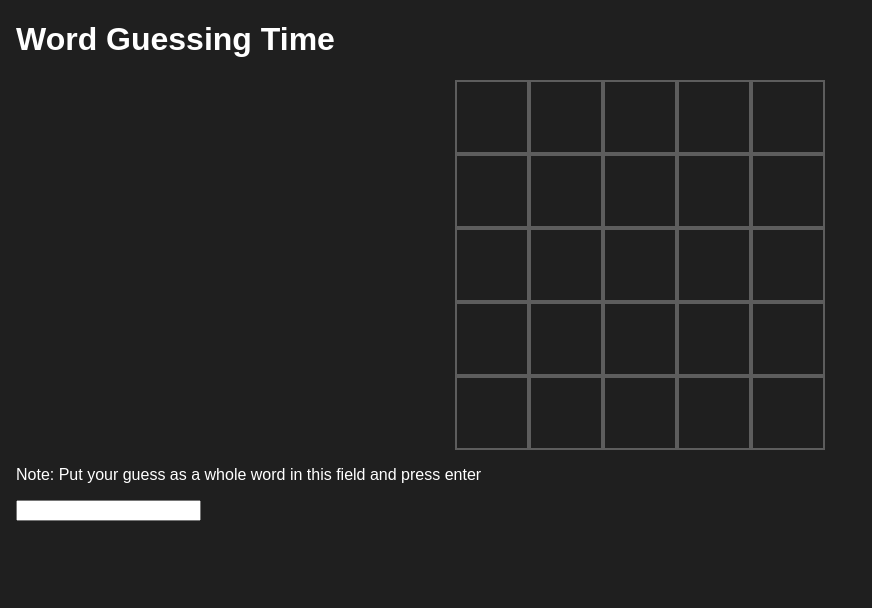
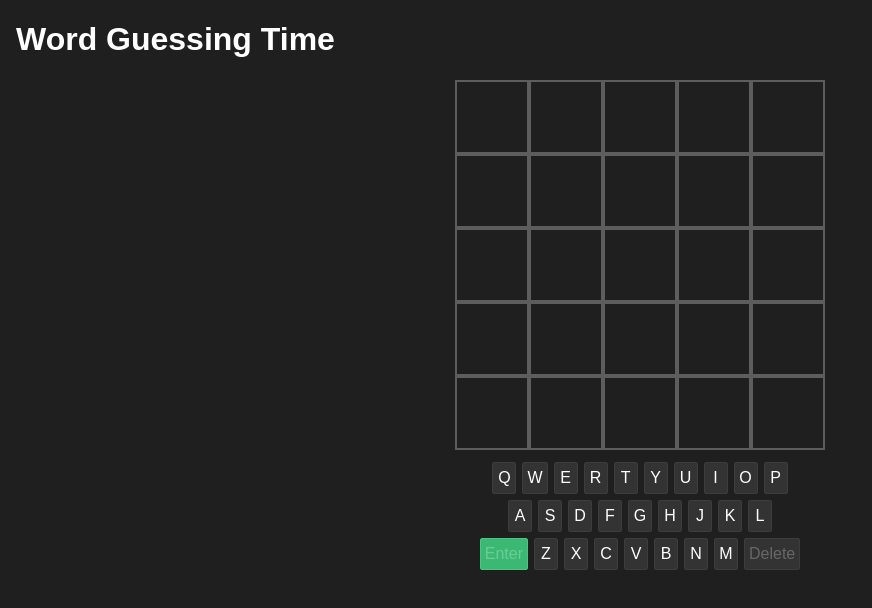
Before and after one commit to tyran0/wrdgssngtm, a Vue app: page / in a window 1280 px wide. Shown: the top 608 px of the page, without its empty margins (0-872 px from the left). Built offline with nearby package versions, Linux system fonts and the light colour scheme.

Commit message:
feat: add virtual keyboard component

```diff
--- a/src/GuessGrid.vue
+++ b/src/GuessGrid.vue
@@ -2,6 +2,7 @@
 import { ref } from "vue";
 
 import GuessRow from "./GuessRow.vue";
+import Keyboard from "./Keyboard.vue";
 
 /**
  * @typedef Props
@@ -34,13 +35,7 @@ const rows = ref(
 	}))
 );
 
-/**
-@param {Event} e
- */
-const handleChange = (e) => {
-	/** @type {HTMLInputElement} */
-	const input = e.currentTarget;
-	const value = input.value.toUpperCase();
+const handleSubmit = (value) => {
 	const cells = rows.value[pos.value].cells;
 
 	let hits = 0;
@@ -73,17 +68,7 @@ const handleChange = (e) => {
 		return { key, isInWord, isPosHit };
 	});
 
-	input.value = "";
-
 	rows.value[pos.value].isSubmitted = true;
-
-	if (pos.value === props.attempts - 1) {
-		model.value = true;
-
-		emit("fail");
-
-		return;
-	}
 
 	pos.value++;
 
@@ -91,7 +76,27 @@ const handleChange = (e) => {
 		model.value = true;
 
 		emit("pass", pos.value);
+
+		return;
 	}
+
+	if (pos.value === props.attempts) {
+		model.value = true;
+
+		emit("fail");
+	}
+};
+
+const handleRemove = (i) => {
+	const cells = rows.value[pos.value].cells;
+
+	cells[i].key = "";
+};
+
+const handleInsert = (i, key) => {
+	const cells = rows.value[pos.value].cells;
+
+	cells[i].key = key;
 };
 </script>
 
@@ -105,12 +110,10 @@ const handleChange = (e) => {
 		/>
 	</article>
 
-	<p>Note: Put your guess as a whole word in this field and press enter</p>
-	<div>
-		<input
-			type="text"
-			:maxlength="props.secret.length"
-			@change="handleChange"
-		/>
-	</div>
+	<Keyboard
+		:maxlength="props.secret.length"
+		@submit="handleSubmit"
+		@insert="handleInsert"
+		@remove="handleRemove"
+	/>
 </template>
--- /dev/null
+++ b/src/Keyboard.vue
@@ -0,0 +1,179 @@
+<script setup>
+import { ref, computed } from "vue";
+
+/**
+ * @typedef Props
+ * @prop {number | undefined} maxlength
+ * @prop {(value: string) => void} onSubmit
+ * @prop {(pos: number, key: string) => void} onInsert
+ * @prop {(pos: number) => void} onRemove
+ */
+
+/**
+ * @typedef Cell
+ * @prop {string} key
+ * @prop {"submit" | "insert" | "remove"} action
+ */
+
+/** @type {Props} */
+const props = defineProps({ maxlength: Number });
+const emit = defineEmits(["submit", "insert", "remove"]);
+
+/** @type {import("vue").Ref<Cell[][]>> */
+const rows = ref([
+	[
+		{ key: "Q", action: "insert" },
+		{ key: "W", action: "insert" },
+		{ key: "E", action: "insert" },
+		{ key: "R", action: "insert" },
+		{ key: "T", action: "insert" },
+		{ key: "Y", action: "insert" },
+		{ key: "U", action: "insert" },
+		{ key: "I", action: "insert" },
+		{ key: "O", action: "insert" },
+		{ key: "P", action: "insert" },
+	],
+	[
+		{ key: "A", action: "insert" },
+		{ key: "S", action: "insert" },
+		{ key: "D", action: "insert" },
+		{ key: "F", action: "insert" },
+		{ key: "G", action: "insert" },
+		{ key: "H", action: "insert" },
+		{ key: "J", action: "insert" },
+		{ key: "K", action: "insert" },
+		{ key: "L", action: "insert" },
+	],
+	[
+		{ key: "Enter", action: "submit" },
+		{ key: "Z", action: "insert" },
+		{ key: "X", action: "insert" },
+		{ key: "C", action: "insert" },
+		{ key: "V", action: "insert" },
+		{ key: "B", action: "insert" },
+		{ key: "N", action: "insert" },
+		{ key: "M", action: "insert" },
+		{ key: "Delete", action: "remove" },
+	],
+]);
+
+const buf = ref("");
+const pos = ref(0);
+
+const isBufEmpty = computed(() => pos.value === 0);
+
+const isEndOfLine = computed(() => {
+	if (props.maxlength === undefined) return false;
+
+	return pos.value === props.maxlength;
+});
+
+const isSubmitDisabled = computed(() => {
+	if (isBufEmpty.value) return true;
+	if (props.maxlength === undefined) return false;
+
+	return !isEndOfLine.value;
+});
+
+/**
+ * @param {Cell} cell
+ */
+const getCellClass = (cell) => {
+	switch (cell.action) {
+		case "submit":
+			return `cell accent ${isSubmitDisabled.value ? "is-disabled" : ""}`;
+		case "remove":
+			return `cell ${isBufEmpty.value ? "is-disabled" : ""}`;
+		default:
+			return "cell";
+	}
+};
+
+/**
+ * @param {Cell} cell
+ */
+const handleCellClick = (cell) => {
+	if (cell.action === "remove" && isBufEmpty.value) return;
+
+	if (cell.action === "remove") {
+		pos.value--;
+		buf.value = buf.value.substring(0, pos.value);
+
+		emit("remove", pos.value);
+
+		return;
+	}
+
+	if (cell.action === "insert" && isEndOfLine.value) return;
+
+	if (cell.action === "insert") {
+		emit("insert", pos.value, cell.key);
+
+		buf.value += cell.key;
+		pos.value++;
+
+		return;
+	}
+
+	if (isSubmitDisabled.value) return;
+
+	emit("submit", buf.value);
+
+	buf.value = "";
+	pos.value = 0;
+};
+</script>
+
+<template>
+	<div class="container">
+		<div v-for="(row, i) in rows" :key="i" class="row">
+			<div
+				v-for="cell in row"
+				:key="cell.key"
+				:class="getCellClass(cell)"
+				@click="handleCellClick(cell)"
+			>
+				{{ cell.key }}
+			</div>
+		</div>
+	</div>
+</template>
+
+<style scoped>
+.container {
+	margin: 0.75rem 0;
+
+	display: grid;
+	justify-items: center;
+	row-gap: 0.375rem;
+}
+
+.row {
+	display: flex;
+	column-gap: 0.375rem;
+}
+
+.cell {
+	min-width: 1.5em;
+
+	padding: 0.375em 0.25em;
+
+	background-color: oklch(0.32 0 0);
+	border: 1px solid oklch(0.36 0 0);
+	border-radius: 0.125em;
+
+	text-align: center;
+	user-select: none;
+
+	box-sizing: border-box;
+}
+
+.cell.is-disabled {
+	color: oklch(1 0 0 / 0.25);
+}
+
+.cell.accent {
+	background-color: oklch(0.7 0.15 155);
+	border-color: oklch(0.74 0.15 155);
+}
+</style>
```
Also changed, not shown: 1 other file (tests, documents, lock files or other folders).
